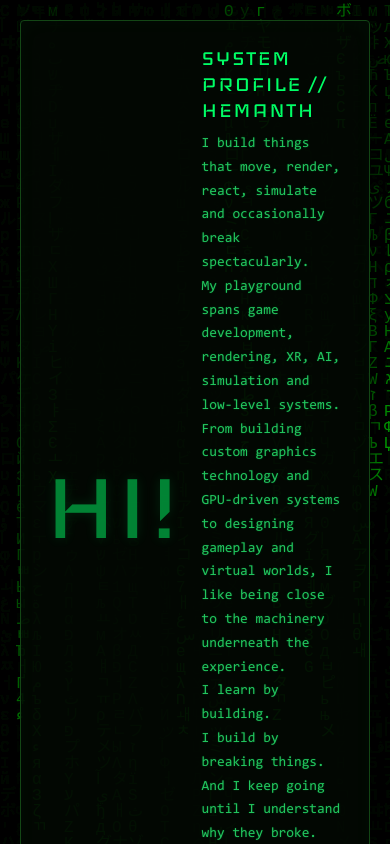
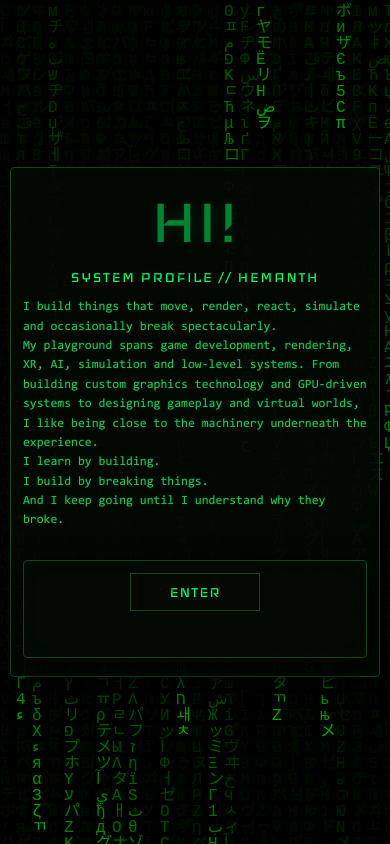
Before and after one commit to hemanth2410/PortfolioWebsite, a plain HTML site: page index.html in a window 390 px wide. Drawn offline with Linux system fonts and the light colour scheme.

Commit message:
Fixed mobile layout

```diff
--- a/styles.css
+++ b/styles.css
@@ -208,6 +208,10 @@ p {
     pointer-events: auto;
     max-width: 900px;
     gap: 20px;
+}
+
+.overlay-text > .containerFlex {
+    margin: auto;
 }
 
 .VerticalContainer {
@@ -1051,7 +1055,85 @@ a:hover {
 /* ==========================================================================
    MOBILE & RESPONSIVE BREAKPOINTS
    ========================================================================== */
-@media (max-width: 768px) {
+@media (max-width: 768px), (orientation: portrait) and (max-width: 900px) {
+    /* Index Intro Mobile Layout (Vertical Stacking) */
+    .overlay-text {
+        padding: 20px 16px;
+        min-height: 100vh;
+        align-items: center;
+    }
+
+    .overlay-text > .containerFlex {
+        flex-direction: column;
+        align-items: center;
+        text-align: center;
+        width: 100%;
+        max-width: 520px;
+        padding: 22px 18px;
+        gap: 16px;
+        margin: auto;
+    }
+
+    .GreetingMessage {
+        font-size: clamp(84px, 22vw, 140px);
+        height: auto;
+        line-height: 0.9;
+        margin: 0;
+    }
+
+    .VerticalContainer {
+        width: 100%;
+        max-width: 100%;
+        align-items: stretch;
+    }
+
+    .Heading2 {
+        justify-content: center;
+        text-align: center;
+        font-size: clamp(18px, 4.5vw, 22px);
+        margin: 0 0 12px 0;
+    }
+
+    .Code-text {
+        text-align: left;
+        font-size: 13.5px;
+        line-height: 1.6;
+        margin: 0 0 15px 0;
+    }
+
+    .ButtonWrapper {
+        flex-direction: column;
+        align-items: center;
+        justify-content: center;
+        width: 100%;
+        margin-top: 14px;
+        padding: 16px 14px;
+        gap: 12px;
+    }
+
+    .ButtonWrapper .IntroButtonStyle {
+        min-width: 140px;
+        width: auto;
+        max-width: 220px;
+        height: 42px;
+        font-size: 20px;
+        padding: 0 20px;
+    }
+
+    .ButtonWrapper div {
+        display: flex;
+        align-items: center;
+        justify-content: center;
+        min-height: 24px;
+        text-align: center;
+    }
+
+    .ButtonWrapper .HiddenText {
+        margin-left: 0;
+        margin-right: 4px;
+    }
+
+    /* Terminal Nav & Site.html styles */
     .terminal-nav-header {
         padding: 10px 14px;
     }
@@ -1128,6 +1210,40 @@ a:hover {
 }
 
 @media (max-width: 480px) {
+    /* Index Intro Mobile Screen Adjustments */
+    .overlay-text {
+        padding: 16px 10px;
+    }
+
+    .overlay-text > .containerFlex {
+        padding: 18px 12px;
+        gap: 12px;
+    }
+
+    .GreetingMessage {
+        font-size: clamp(70px, 20vw, 110px);
+    }
+
+    .Heading2 {
+        font-size: 18px;
+    }
+
+    .Code-text {
+        font-size: 12.5px;
+        line-height: 1.55;
+    }
+
+    .ButtonWrapper {
+        padding: 12px 10px;
+        gap: 10px;
+    }
+
+    .ButtonWrapper .IntroButtonStyle {
+        height: 38px;
+        font-size: 18px;
+        min-width: 130px;
+    }
+
     .grid-item-right {
         grid-template-columns: 1fr 1fr;
     }
```
